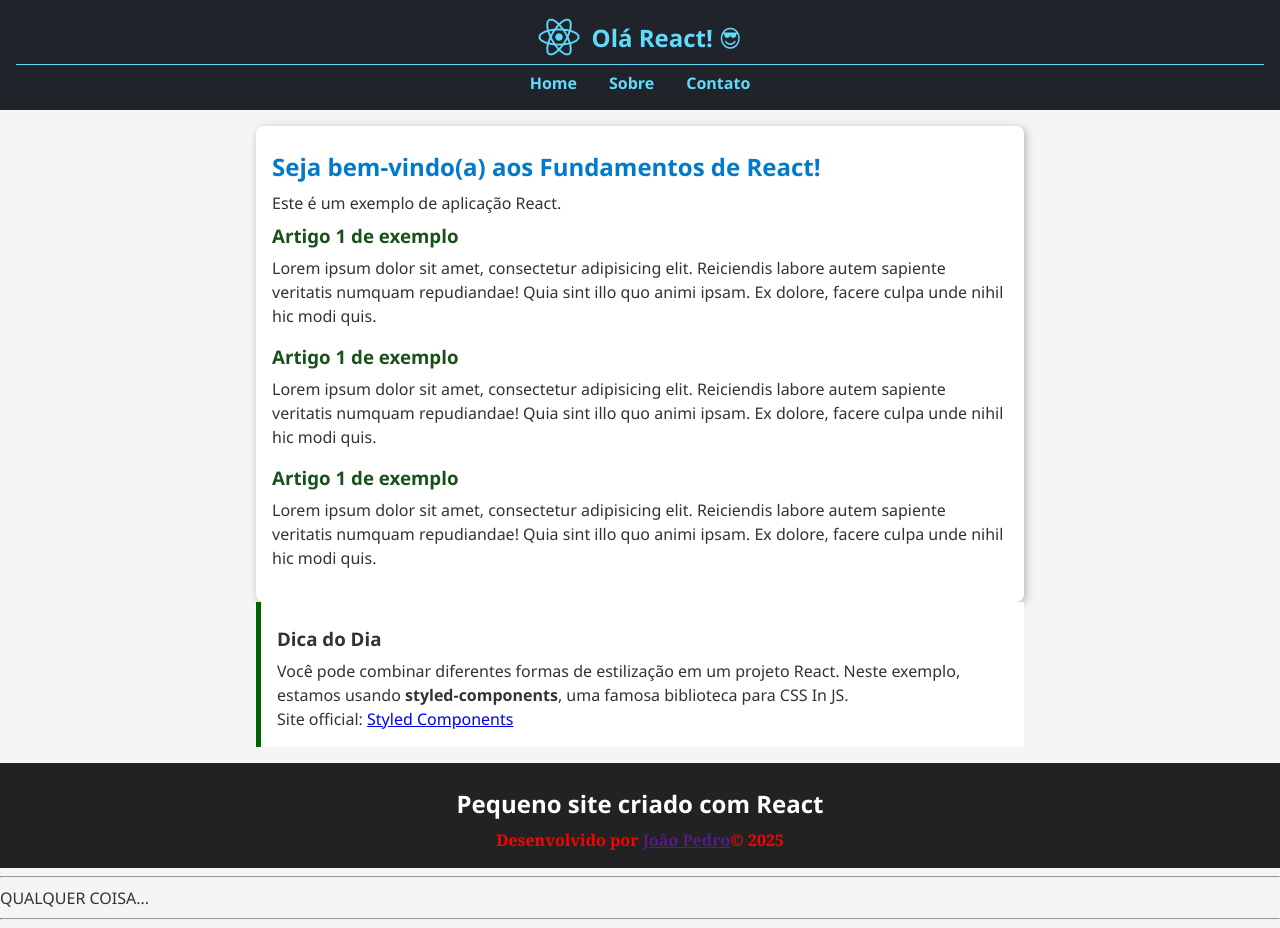
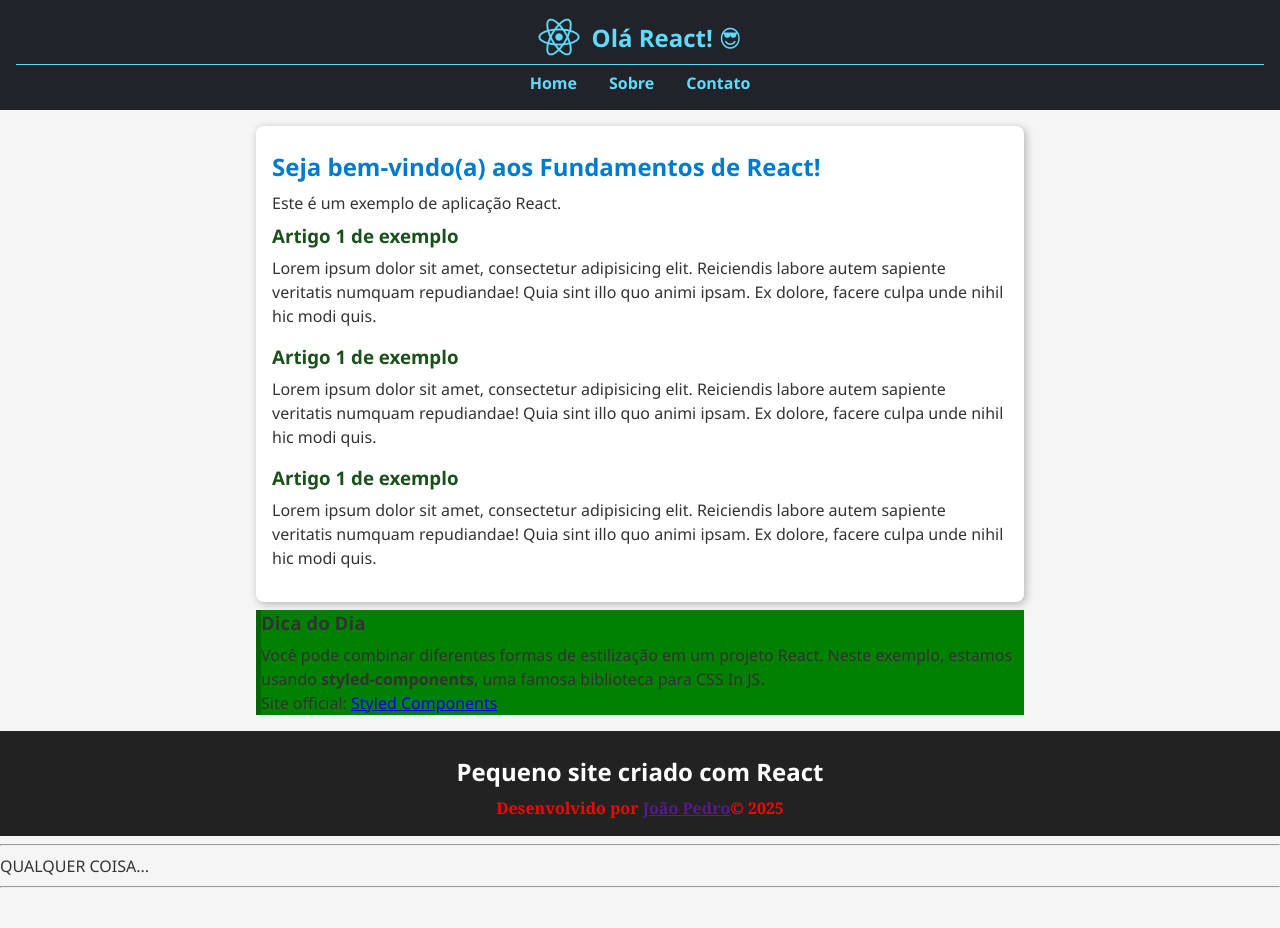
Before and after one commit to joaopedro-style/react-fundamentos, a React (Vite) app: page / in a window 1280 px wide. After the commit the page ends 896 px from the top, so only its background shows below. Built offline with nearby package versions, Linux system fonts and the light colour scheme.

Commit message:
Ajusta a regra do modulo componente conteúdo

```diff
--- a/src/components/Conteudo/Conteudo.module.css
+++ b/src/components/Conteudo/Conteudo.module.css
@@ -2,14 +2,14 @@
   padding: 1rem;
   max-width: 800px;
   margin: auto;
+}
 
-  section {
-    background-color: #fff;
-    padding: 1rem;
+.principal {
+  background-color: #fff;
+  padding: 1rem;
 
-    h2 {
-      color: #007acc;
-    }
+  h2 {
+    color: #007acc;
   }
 }
 
--- a/src/components/Conteudo/Conteudo.tsx
+++ b/src/components/Conteudo/Conteudo.tsx
@@ -6,7 +6,9 @@ export default function Conteudo() {
   return (
     <main className={estilos.conteudo}>
       {/* Para combinar classes, use template string */}
-      <section className={`${estilos.arredondada} ${estilos.sombra}`}>
+      <section
+        className={`${estilos.principal} ${estilos.arredondada} ${estilos.sombra}`}
+      >
         <h2>Seja bem-vindo(a) aos Fundamentos de React!</h2>
         <p>Este é um exemplo de aplicação React.</p>
 
--- a/src/components/DicaDoDia/DicaDoDia.tsx
+++ b/src/components/DicaDoDia/DicaDoDia.tsx
@@ -1,7 +1,7 @@
 import styled from "styled-components";
 
 const StyledDicaDoDia = styled.section`
-  background-color: #e8f5e9;
+  background-color: green;
   border-left: 5px solid darkgreen;
 `;
 
```
